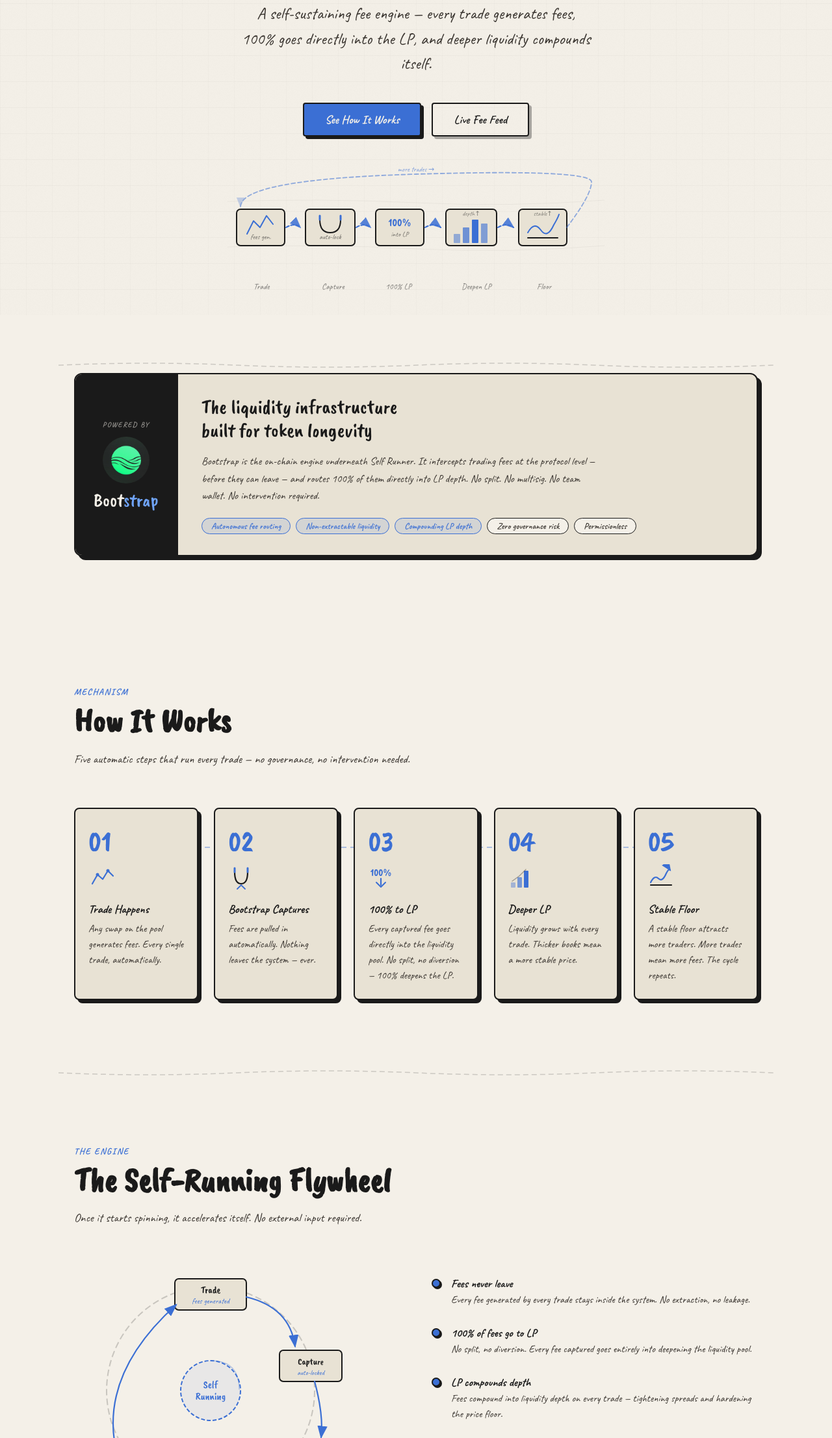
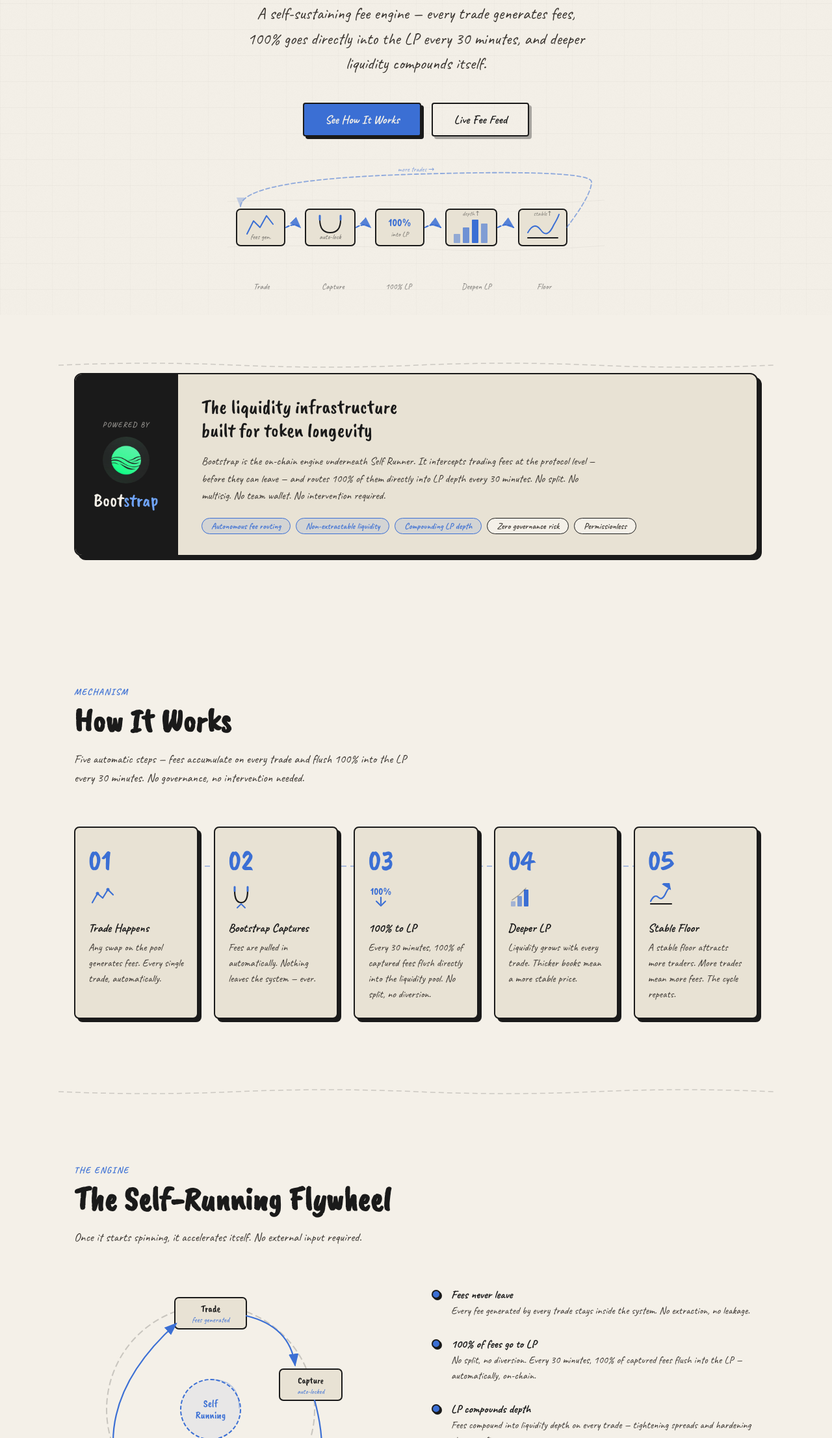
Before and after one commit to theonchaindev/self-runner, a plain HTML site: page index.html in a window 1280 px wide. Shown: the part 315-2528 px from the top of the page at 65% size. Drawn offline with nearby package versions, Linux system fonts and the light colour scheme.

Commit message:
Add 30-minute LP flush timing throughout site and docs

```diff
--- a/index.html
+++ b/index.html
@@ -894,7 +894,7 @@
 
   <p class="hero-subtitle">
     A self-sustaining fee engine — every trade generates fees,
-    100% goes directly into the LP, and deeper liquidity compounds itself.
+    100% goes directly into the LP every 30 minutes, and deeper liquidity compounds itself.
   </p>
 
   <div class="hero-actions">
@@ -987,7 +987,7 @@
     <div class="powered-by-content">
       <div class="powered-by-tagline">The liquidity infrastructure<br>built for token longevity</div>
       <p class="powered-by-desc">
-        Bootstrap is the on-chain engine underneath Self Runner. It intercepts trading fees at the protocol level — before they can leave — and routes 100% of them directly into LP depth. No split. No multisig. No team wallet. No intervention required.
+        Bootstrap is the on-chain engine underneath Self Runner. It intercepts trading fees at the protocol level — before they can leave — and routes 100% of them directly into LP depth every 30 minutes. No split. No multisig. No team wallet. No intervention required.
       </p>
       <div class="powered-by-pills">
         <span class="powered-by-pill blue">Autonomous fee routing</span>
@@ -1005,7 +1005,7 @@
   <div class="section-label">Mechanism</div>
   <h2 class="section-title">How It Works</h2>
   <p class="section-desc">
-    Five automatic steps that run every trade — no governance, no intervention needed.
+    Five automatic steps — fees accumulate on every trade and flush 100% into the LP every 30 minutes. No governance, no intervention needed.
   </p>
 
   <div class="how-grid">
@@ -1044,7 +1044,7 @@
         <path d="M13 28 L20 35 L27 28" stroke="#3b6fd4" stroke-width="2" stroke-linecap="round" stroke-linejoin="round" fill="none"/>
       </svg>
       <div class="step-title">100% to LP</div>
-      <div class="step-desc">Every captured fee goes directly into the liquidity pool. No split, no diversion — 100% deepens the LP.</div>
+      <div class="step-desc">Every 30 minutes, 100% of captured fees flush directly into the liquidity pool. No split, no diversion.</div>
     </div>
 
     <!-- Step 4 -->
@@ -1167,7 +1167,7 @@
         <div class="flywheel-dot"></div>
         <div>
           <div class="flywheel-item-title">100% of fees go to LP</div>
-          <div class="flywheel-item-desc">No split, no diversion. Every fee captured goes entirely into deepening the liquidity pool.</div>
+          <div class="flywheel-item-desc">No split, no diversion. Every 30 minutes, 100% of captured fees flush into the LP — automatically, on-chain.</div>
         </div>
       </div>
       <div class="flywheel-item" data-delay="160">
@@ -1214,7 +1214,7 @@
     </svg>
     <div style="font-family:var(--font-brush);font-size:1.8rem;color:var(--ink);margin-bottom:10px;">Live Feed Coming Soon</div>
     <p style="font-family:var(--font);font-size:1.05rem;color:var(--ink-light);max-width:420px;line-height:1.6;">
-      The live fee feed will go live at launch. Every LP addition and fee capture will stream here in real time — on-chain, transparent, unstoppable.
+      The live fee feed will go live at launch. Every 30-minute LP flush will stream here in real time — on-chain, transparent, unstoppable.
     </p>
   </div>
 </section>
```
Also changed, not shown: docs.html (+5 -5 lines).
